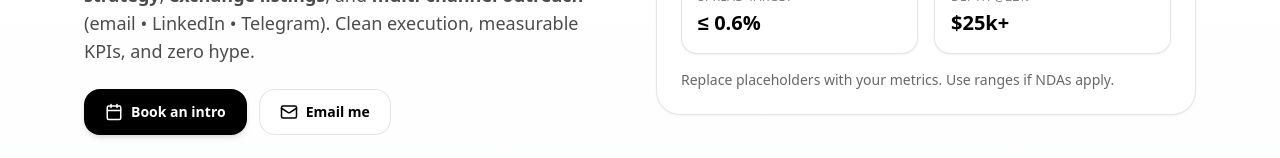
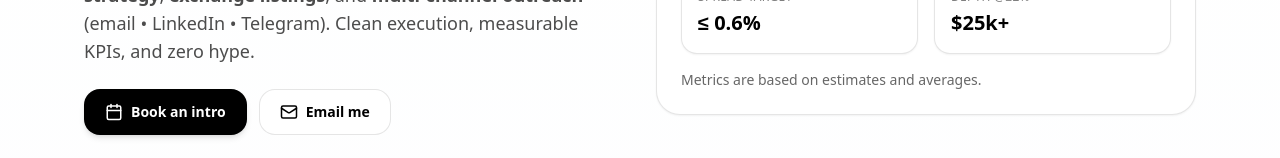
Before and after one commit to Calix-lab/gian-site, a Next.js app: page / in a window 1280 px wide. Shown: the part 422-580 px from the top of the page. Built offline with nearby package versions, Linux system fonts and the light colour scheme.

Commit message:
Update page.jsx

```diff
--- a/app/page.jsx
+++ b/app/page.jsx
@@ -143,7 +143,7 @@ export default function Page() {
               <Stat kpi="Depth @±2%" v="$25k+"/>
             </div>
             <p className="mt-4 text-sm text-black/60">
-              Replace placeholders with your metrics. Use ranges if NDAs apply.
+              Metrics are based on estimates and averages.
             </p>
           </motion.div>
         </div>
```
